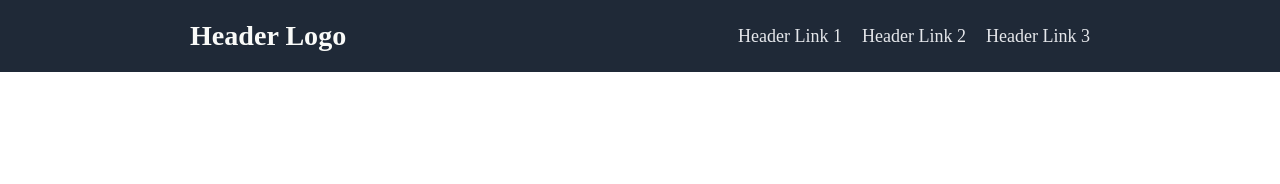
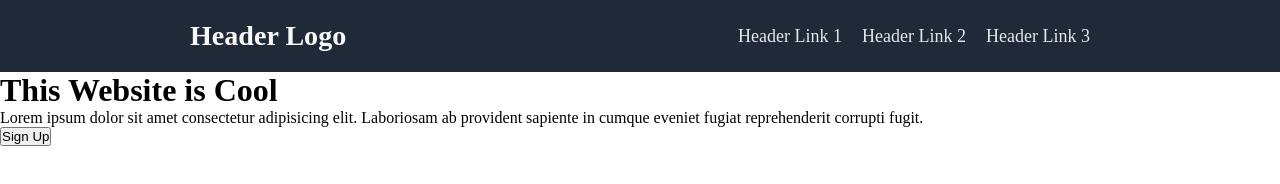
Before and after one commit to jamescln/landing-page, a plain HTML site: page index.html in a window 1280 px wide. Drawn offline with Linux system fonts and the light colour scheme.

Commit message:
Create markup for hero section in index

```diff
--- a/index.html
+++ b/index.html
@@ -18,5 +18,19 @@
         </div>
       </div>
     </div>
+    <div class="hero-container">
+      <div class="hero">
+        <div class="hero-text">
+          <h1>This Website is Cool</h1>
+          <p>
+            Lorem ipsum dolor sit amet consectetur adipisicing elit. Laboriosam
+            ab provident sapiente in cumque eveniet fugiat reprehenderit
+            corrupti fugit.
+          </p>
+          <button>Sign Up</button>
+        </div>
+        <div class="hero-image"></div>
+      </div>
+    </div>
   </body>
 </html>
```
